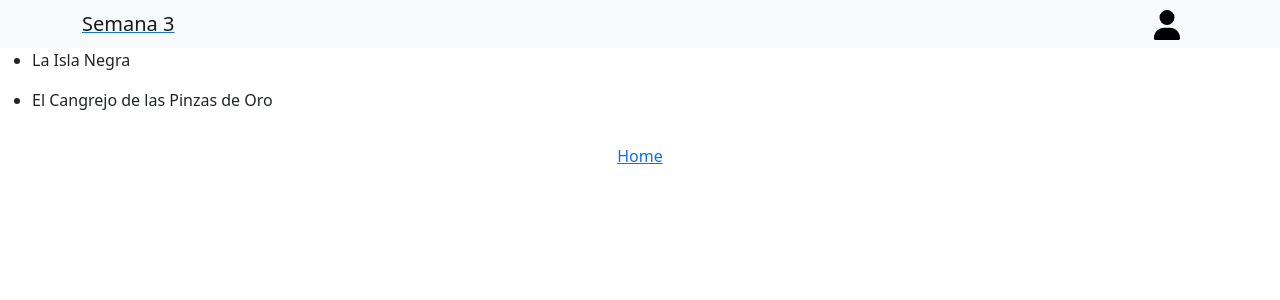
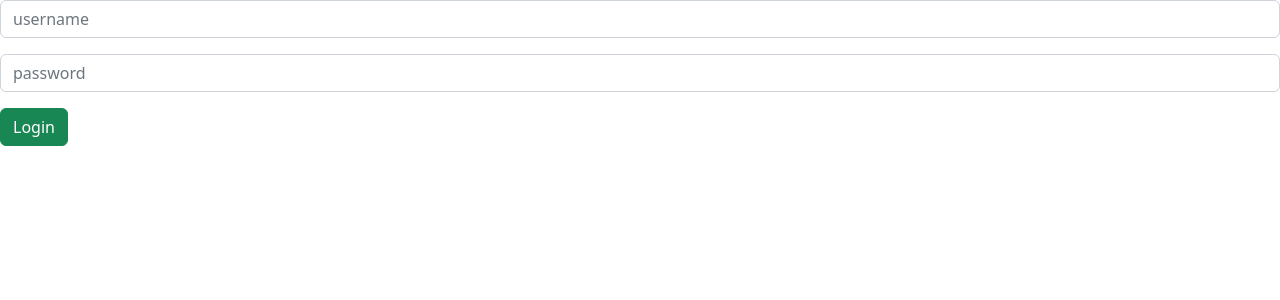
Before and after one commit to ariasbenraq/React-Actividad3, a React (Create React App) app: page /Items in a window 1280 px wide. Shown: the top 300 px of the page. Built offline with nearby package versions, Linux system fonts and the light colour scheme.

Commit message:
Implementacion de Login

```diff
--- a/src/App.js
+++ b/src/App.js
@@ -8,14 +8,17 @@ import PostArchive from './components/PostArchive';
 import ProfilePage from './components/ProfilePage';
 import { BrowserRouter as Router, Route, Routes, } from 'react-router-dom';
 import ItemList from './components/Items';
+import Login from './components/Login';
 
 
 
 function App() {
-
+  const [token, setToken] = useState(localStorage.getItem("token"));
   return (
     <>
-
+      <div >
+        {token ? (
+          <>
             <Router>
             <Header />
               <Routes>
@@ -25,6 +28,11 @@ return (
               </Routes>
             </Router>
           </>
+        ) : (
+          <Login setToken={setToken} />
+        )}
+      </div>
+    </>
   );
 }
 
--- /dev/null
+++ b/src/components/Login.jsx
@@ -0,0 +1,45 @@
+import { useState } from "react";
+import { login } from "../services/PostListServices";
+
+function Login({ setToken }) {
+  const [error, setError] = useState();
+
+  function handleSubmit(event) {
+    event.preventDefault();
+    const form = event.target;
+
+    login(form.username.value, form.password.value)
+      .then((data) => {
+        localStorage.setItem("token", data.token);
+        setToken(data.token);
+      })
+      .catch((err) => {
+        setError(err.response.data.message);
+      });
+  }
+
+  return (
+    <div>
+      {error && <div className="alert alert-danger">{error}</div>}
+      <form onSubmit={handleSubmit}>
+        <input
+          type="text"
+          name="username"
+          className="form-control mb-3"
+          placeholder="username"
+        />
+        <input
+          type="password"
+          name="password"
+          className="form-control mb-3"
+          placeholder="password"
+        />
+        <button type="submit" className="btn btn-success">
+          Login
+        </button>
+      </form>
+    </div>
+  );
+}
+
+export default Login;
--- a/src/services/PostListServices.js
+++ b/src/services/PostListServices.js
@@ -1,4 +1,5 @@
 import data from "../PostList.json"
+import axios from "axios";
 
 export function getList() {
     return new Promise((resolve) => {
@@ -7,3 +8,10 @@ export function getList() {
         }, Math.random() * 3000);
     });
 }
+
+
+export function login(username, password) {
+    return axios
+      .post("https://three-points.herokuapp.com/api/login", { username, password })
+      .then((response) => response.data);
+  }
```
Also changed, not shown: src/components/SearchBar.jsx (added). Lines whose indentation alone changed are shown as unchanged.
